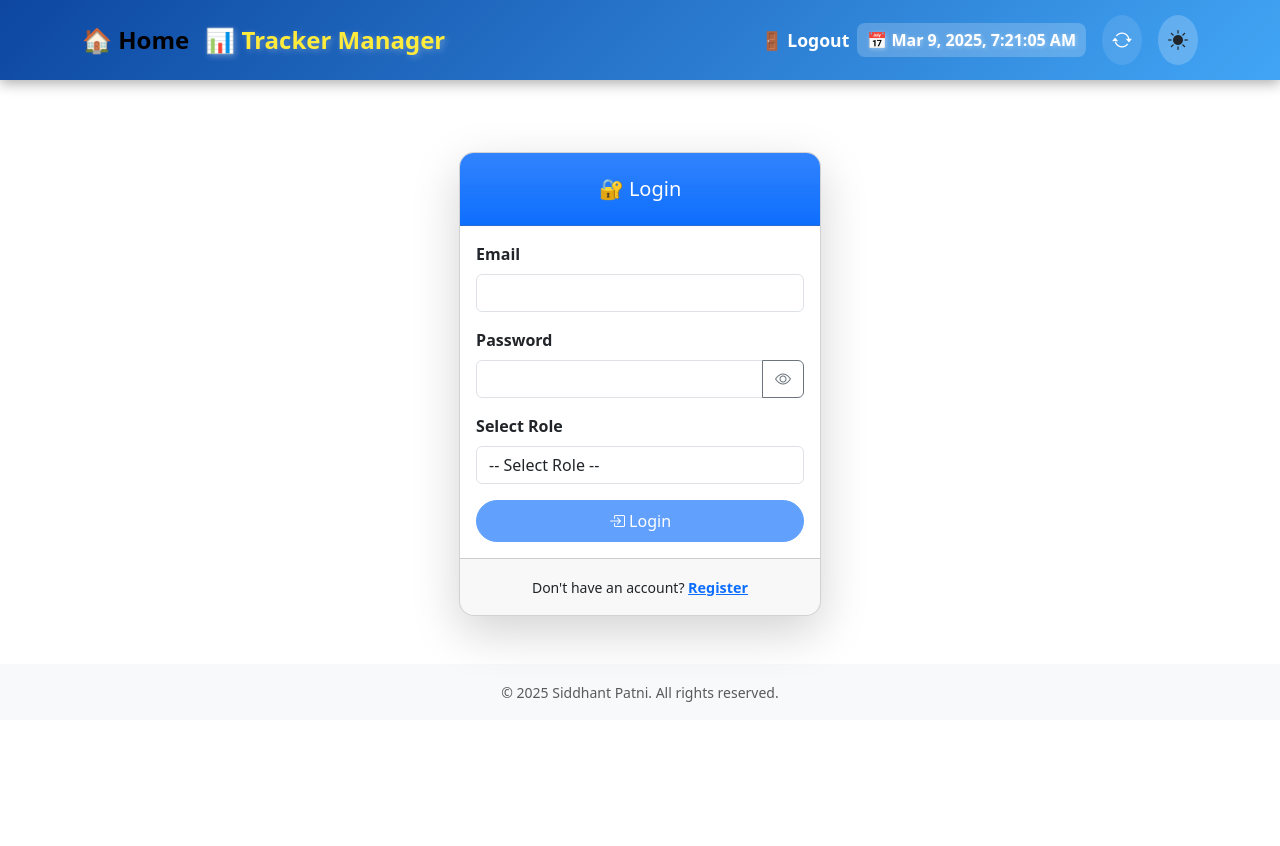
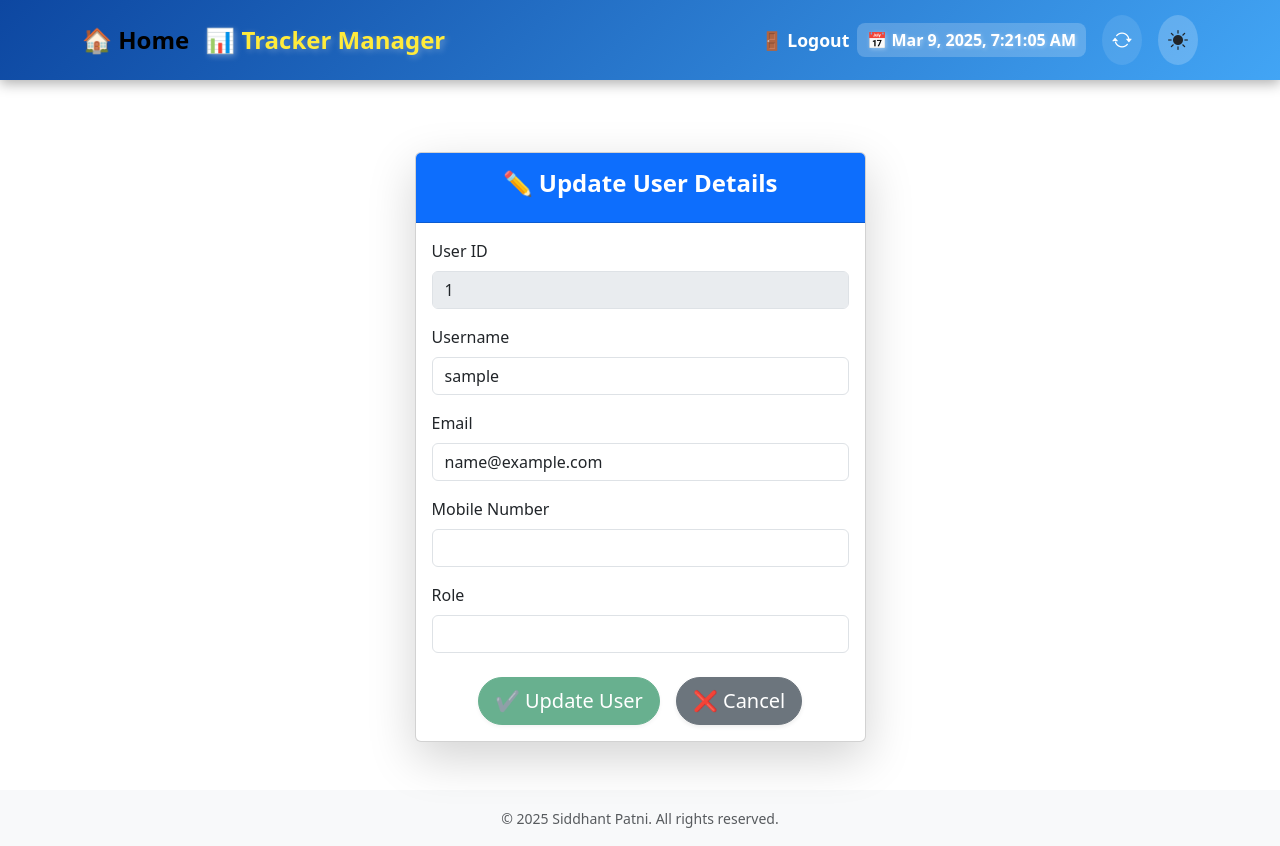
Before and after one commit to siddhantpatni0407/angular-tracker-manager-ui, an Angular app: page /update-user in a window 1280 px wide. Before the commit this address led to /login. Before the commit the page ends 800 px from the top, so only its background shows below. Built offline with nearby package versions, Linux system fonts and the light colour scheme; sample sign-in values are in the browser's storage.

Commit message:
Added Update user page
Added Update user page

```diff
--- a/src/app/app-routing.module.ts
+++ b/src/app/app-routing.module.ts
@@ -10,6 +10,7 @@ import { VehicleTrackerComponent } from './components/vehicle-tracker/vehicle-tr
 import { RegisterVehicleComponent } from './components/vehicle-tracker/register-vehicle/register-vehicle.component';
 import { FetchVehicleComponent } from './components/vehicle-tracker/fetch-vehicle/fetch-vehicle.component';
 import { UpdateVehicleComponent } from './components/vehicle-tracker/update-vehicle/update-vehicle.component';
+import { UpdateUserComponent } from './components/update-user/update-user.component';
 
 const routes: Routes = [
   { path: '', redirectTo: '/login', pathMatch: 'full' },
@@ -21,6 +22,7 @@ const routes: Routes = [
   { path: 'vehicle-tracker', component: VehicleTrackerComponent, canActivate: [AuthGuard] },
   { path: 'register-vehicle', component: RegisterVehicleComponent, canActivate: [AuthGuard] },
   { path: 'fetch-vehicle', component: FetchVehicleComponent, canActivate: [AuthGuard] },
+  { path: 'update-user', component: UpdateUserComponent, canActivate: [AuthGuard] },
   { path: 'update-vehicle', component: UpdateVehicleComponent, canActivate: [AuthGuard] },
   { path: '**', redirectTo: '/login' }
 ];
--- a/src/app/app.module.ts
+++ b/src/app/app.module.ts
@@ -12,6 +12,7 @@ import { MedicalTrackerComponent } from './components/medical-tracker/medical-tr
 import { VehicleTrackerComponent } from './components/vehicle-tracker/vehicle-tracker.component';
 import { RegisterVehicleComponent } from './components/vehicle-tracker/register-vehicle/register-vehicle.component';
 import { FetchVehicleComponent } from './components/vehicle-tracker/fetch-vehicle/fetch-vehicle.component';
+import { UpdateUserComponent } from './components/update-user/update-user.component';
 import { UpdateVehicleComponent } from './components/vehicle-tracker/update-vehicle/update-vehicle.component';
 import { FormsModule } from '@angular/forms';
 import { CommonModule } from '@angular/common';
@@ -29,6 +30,7 @@ import { ReactiveFormsModule } from '@angular/forms';
     VehicleTrackerComponent, // Added Vehicle Tracker component
     RegisterVehicleComponent,
     FetchVehicleComponent,
+    UpdateUserComponent,
     UpdateVehicleComponent,
     ReactiveFormsModule
   ],
--- a/src/app/app.routes.ts
+++ b/src/app/app.routes.ts
@@ -7,6 +7,7 @@ import { MedicalTrackerComponent } from './components/medical-tracker/medical-tr
 import { VehicleTrackerComponent } from './components/vehicle-tracker/vehicle-tracker.component';
 import { RegisterVehicleComponent } from './components/vehicle-tracker/register-vehicle/register-vehicle.component';
 import { FetchVehicleComponent } from './components/vehicle-tracker/fetch-vehicle/fetch-vehicle.component';
+import { UpdateUserComponent } from './components/update-user/update-user.component';
 import { UpdateVehicleComponent } from './components/vehicle-tracker/update-vehicle/update-vehicle.component';
 import { AuthGuard } from './guards/auth.guard'; // Import AuthGuard for route protection
 
@@ -19,6 +20,7 @@ export const appRoutes: Routes = [
   { path: 'vehicle-tracker', component: VehicleTrackerComponent, canActivate: [AuthGuard] },
   { path: 'register-vehicle', component: RegisterVehicleComponent, canActivate: [AuthGuard] },
   { path: 'fetch-vehicle', component: FetchVehicleComponent, canActivate: [AuthGuard] },
+  { path: 'update-user', component: UpdateUserComponent, canActivate: [AuthGuard] },
   { path: 'update-vehicle', component: UpdateVehicleComponent, canActivate: [AuthGuard] },
   { path: '', redirectTo: '/login', pathMatch: 'full' }, // Redirect to login by default
   { path: '**', redirectTo: '/login' } // Fallback for unknown routes
--- a/src/app/components/admin-panel/admin-panel.component.ts
+++ b/src/app/components/admin-panel/admin-panel.component.ts
@@ -1,6 +1,7 @@
 import { Component, inject, OnInit } from '@angular/core';
 import { CommonModule } from '@angular/common';
 import { HttpClient } from '@angular/common/http';
+import { Router } from '@angular/router';
 import { API_URLS } from '../../constants/api.constants';
 
 @Component({
@@ -19,6 +20,7 @@ export class AdminPanelComponent implements OnInit {
   deletingUserId: number | null = null;
 
   private http = inject(HttpClient);
+  private router = inject(Router);
 
   ngOnInit(): void {
     this.fetchUsers();
@@ -27,11 +29,11 @@ export class AdminPanelComponent implements OnInit {
   /** Fetch all users from the backend */
   fetchUsers(): void {
     this.loading = true;
-    this.http.get<{ status: string; message: string; data: { userId: number; username: string; email: string; role: string }[] }>(API_URLS.FETCH_ALL_USERS_ENDPOINT)
+    this.http.get<{ status: string; message: string; data: any[] }>(API_URLS.FETCH_ALL_USERS_ENDPOINT)
       .subscribe({
         next: (response) => {
           if (response.status === 'SUCCESS' && response.data) {
-            this.users = response.data.map((user: { userId: number; username: string; email: string; role: string }) => ({
+            this.users = response.data.map(user => ({
               id: user.userId,
               name: user.username,
               email: user.email,
@@ -52,19 +54,29 @@ export class AdminPanelComponent implements OnInit {
       });
   }
 
-
-  /** Edit user (Placeholder for future implementation) */
-  editUser(user: any): void {
-    alert(`Editing user: ${user.name}`);
+  /** Navigate to the update user page */
+  editUser(userId: number): void {
+    this.router.navigate(['/update-user', userId]);
   }
 
   /** Delete user */
   deleteUser(userId: number): void {
     if (confirm('Are you sure you want to delete this user?')) {
       this.deletingUserId = userId;
-      this.http.delete<any>(`${API_URLS.USER_ENDPOINT}/${userId}`)
+
+      // Log the API endpoint and userId
+      console.log('Calling DELETE API:', `${API_URLS.USER_ENDPOINT}?userId=${userId}`);
+
+      // Send userId as a query parameter
+      this.http.delete<any>(`${API_URLS.USER_ENDPOINT}`, {
+        params: { userId: userId.toString() }, // Send userId as a query parameter
+        headers: {
+          'Authorization': `Bearer ${sessionStorage.getItem('authToken')}` // Add authorization token if required
+        }
+      })
         .subscribe({
           next: (response) => {
+            console.log('Delete API Response:', response); // Log the response
             if (response.status === 'SUCCESS') {
               this.users = this.users.filter(user => user.id !== userId);
               alert(response.message);
@@ -74,13 +86,13 @@ export class AdminPanelComponent implements OnInit {
             this.deletingUserId = null;
           },
           error: (err) => {
+            console.error('Delete API Error:', err); // Log the error
             if (err.status === 404) {
               this.errorMessage = err.error.message || 'User not found!';
             } else {
               this.errorMessage = 'Failed to delete user!';
             }
             this.deletingUserId = null;
-            console.error('Delete User Error:', err);
           }
         });
     }
--- /dev/null
+++ b/src/app/components/update-user/update-user.component.html
@@ -0,0 +1,55 @@
+<div class="container mt-5 d-flex justify-content-center">
+    <div class="card shadow-lg" style="width: 50%;">
+      <div class="card-header bg-primary text-white text-center py-3">
+        <h4 class="fw-bold">✏️ Update User Details</h4>
+      </div>
+      <div class="card-body">
+        <form [formGroup]="userForm" (ngSubmit)="updateUser()">
+
+          <!-- User ID (Disabled) -->
+          <div class="mb-3">
+            <label for="userId" class="form-label">User ID</label>
+            <input type="text" id="userId" class="form-control" formControlName="userId" [attr.disabled]="true" />
+          </div>
+
+          <!-- Username -->
+          <div class="mb-3">
+            <label for="username" class="form-label">Username</label>
+            <input type="text" id="username" class="form-control" formControlName="username" required />
+          </div>
+
+          <!-- Email -->
+          <div class="mb-3">
+            <label for="email" class="form-label">Email</label>
+            <input type="email" id="email" class="form-control" formControlName="email" required />
+          </div>
+
+          <!-- Mobile Number -->
+          <div class="mb-3">
+            <label for="mobileNumber" class="form-label">Mobile Number</label>
+            <input type="text" id="mobileNumber" class="form-control" formControlName="mobileNumber" required />
+          </div>
+
+          <!-- Role -->
+          <div class="mb-3">
+            <label for="role" class="form-label">Role</label>
+            <select id="role" class="form-control" formControlName="role" required>
+              <option value="USER">User</option>
+              <option value="ADMIN">Admin</option>
+            </select>
+          </div>
+
+          <!-- Action Buttons -->
+          <div class="text-center mt-4">
+            <button type="submit" class="btn btn-success btn-lg shadow-sm rounded-pill" [disabled]="userForm.invalid">
+              ✔️ Update User
+            </button>
+            <button type="button" class="btn btn-secondary btn-lg shadow-sm rounded-pill ms-3" (click)="cancelUpdate()">
+              ❌ Cancel
+            </button>
+          </div>
+
+        </form>
+      </div>
+    </div>
+  </div>
--- /dev/null
+++ b/src/app/components/update-user/update-user.component.ts
@@ -0,0 +1,138 @@
+import { Component, OnInit } from '@angular/core';
+import { FormsModule, ReactiveFormsModule, FormBuilder, FormGroup, Validators } from '@angular/forms';
+import { CommonModule } from '@angular/common';
+import { RouterModule, Router, ActivatedRoute } from '@angular/router';
+import { HttpClient } from '@angular/common/http';
+import { API_URLS } from '../../constants/api.constants';
+
+interface User {
+  userId: number;
+  username: string;
+  email: string;
+  mobileNumber: string;
+  role: string;
+}
+
+@Component({
+  selector: 'app-update-user',
+  standalone: true,
+  imports: [CommonModule, FormsModule, RouterModule, ReactiveFormsModule],
+  templateUrl: './update-user.component.html',
+  styleUrls: ['./update-user.component.css'],
+})
+export class UpdateUserComponent implements OnInit {
+  userForm!: FormGroup;
+  isLoading: boolean = false;
+  errorMessage: string = '';
+
+  constructor(
+    private fb: FormBuilder,
+    private router: Router,
+    private route: ActivatedRoute,
+    private http: HttpClient
+  ) {}
+
+  ngOnInit(): void {
+    this.initForm();
+    this.loadUserData();
+  }
+
+  // Initialize the form with validation
+  initForm() {
+    this.userForm = this.fb.group({
+      userId: [{ value: '', disabled: true }], // Disabled ID field
+      username: ['', Validators.required],
+      email: ['', [Validators.required, Validators.email]],
+      mobileNumber: ['', Validators.required],
+      role: ['', Validators.required],
+    });
+  }
+
+  // Load user data from localStorage or API
+  loadUserData() {
+    const userData = localStorage.getItem('userToEdit');
+
+    if (userData) {
+      try {
+        const user: User = JSON.parse(userData);
+        console.log('🚀 Loaded User Data:', user);
+
+        if (!user.userId) {
+          throw new Error('Invalid user data: Missing userId');
+        }
+
+        this.userForm.patchValue(user);
+      } catch (error) {
+        console.error('⚠️ Error parsing user data:', error);
+        this.errorMessage = '⚠️ Invalid user data found!';
+      }
+    } else {
+      this.fetchUserFromAPI();
+    }
+  }
+
+  // Fetch user details from API
+  fetchUserFromAPI() {
+    const userId = this.route.snapshot.queryParamMap.get('userId');
+    if (!userId) {
+      this.errorMessage = '⚠️ No user ID provided!';
+      return;
+    }
+
+    this.isLoading = true;
+    this.http.get<any>(`${API_URLS.USER_ENDPOINT}?userId=${userId}`).subscribe({
+      next: (response) => {
+        if (response.status === 'SUCCESS' && response.data) {
+          this.userForm.patchValue(response.data);
+          localStorage.setItem('userToEdit', JSON.stringify(response.data));
+        } else {
+          this.errorMessage = '⚠️ Failed to fetch user details!';
+        }
+        this.isLoading = false;
+      },
+      error: (err) => {
+        this.errorMessage = '⚠️ Failed to fetch user details!';
+        this.isLoading = false;
+        console.error('Fetch User Error:', err);
+      },
+    });
+  }
+
+  // Submit updated user data to backend
+  updateUser() {
+    if (this.userForm.invalid) {
+      alert('⚠️ Please fill all required fields!');
+      return;
+    }
+
+    this.isLoading = true;
+    this.errorMessage = '';
+
+    const updatedUser: User = this.userForm.getRawValue(); // Get all form values
+
+    console.log('🚀 Submitting Updated User Data:', updatedUser);
+
+    this.http.put(`${API_URLS.USER_ENDPOINT}?userId=${updatedUser.userId}`, updatedUser).subscribe({
+      next: (response: any) => {
+        if (response.status === 'SUCCESS') {
+          alert('✅ User updated successfully!');
+          localStorage.removeItem('userToEdit');
+          this.router.navigate(['/admin-panel']);
+        } else {
+          this.errorMessage = '⚠️ User update failed.';
+        }
+        this.isLoading = false;
+      },
+      error: (error) => {
+        console.error('Error updating user:', error);
+        this.errorMessage = error.status === 404 ? '⚠️ User not found.' : '❌ Failed to update user. Please try again.';
+        this.isLoading = false;
+      },
+    });
+  }
+
+  // Cancel Update and navigate back
+  cancelUpdate() {
+    this.router.navigate(['/admin-panel']);
+  }
+}
```
Also changed, not shown: src/app/components/update-user/update-user.component.css (added), 1 other file (tests, documents, lock files or other folders).
